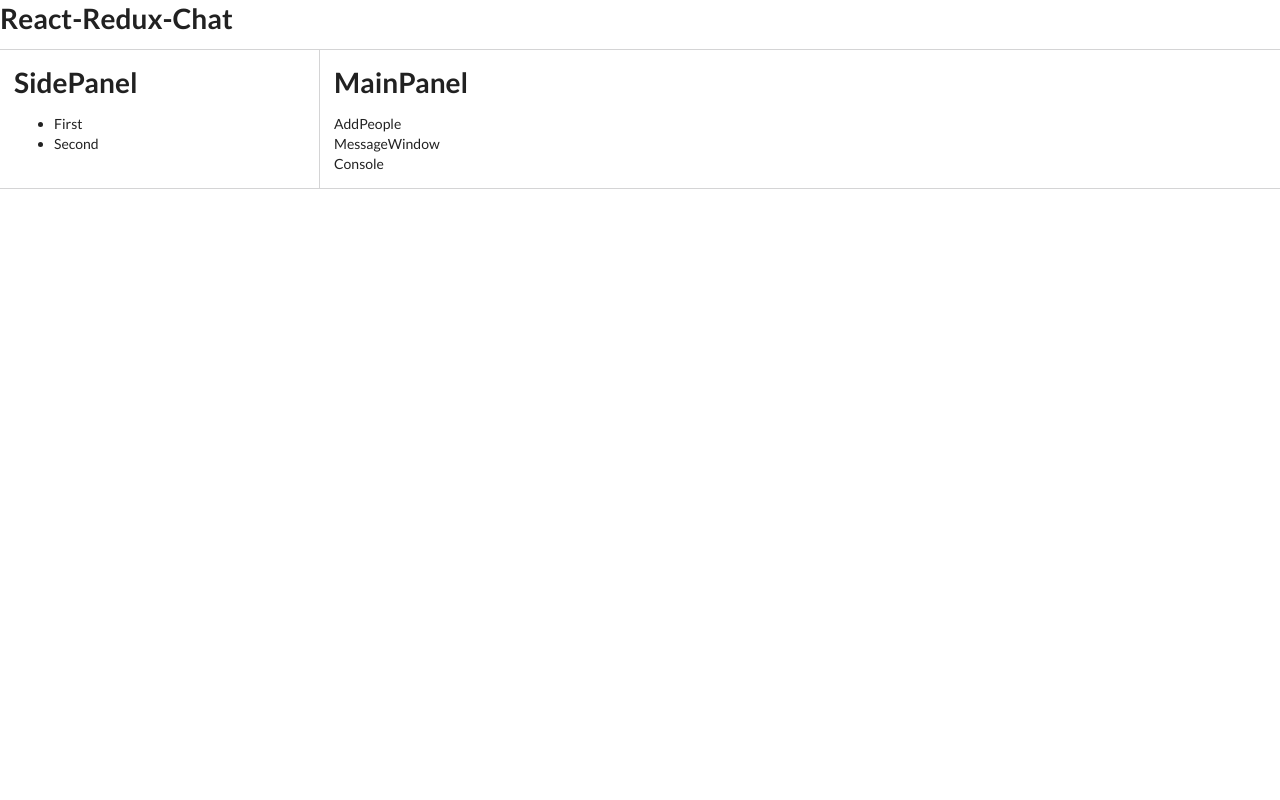
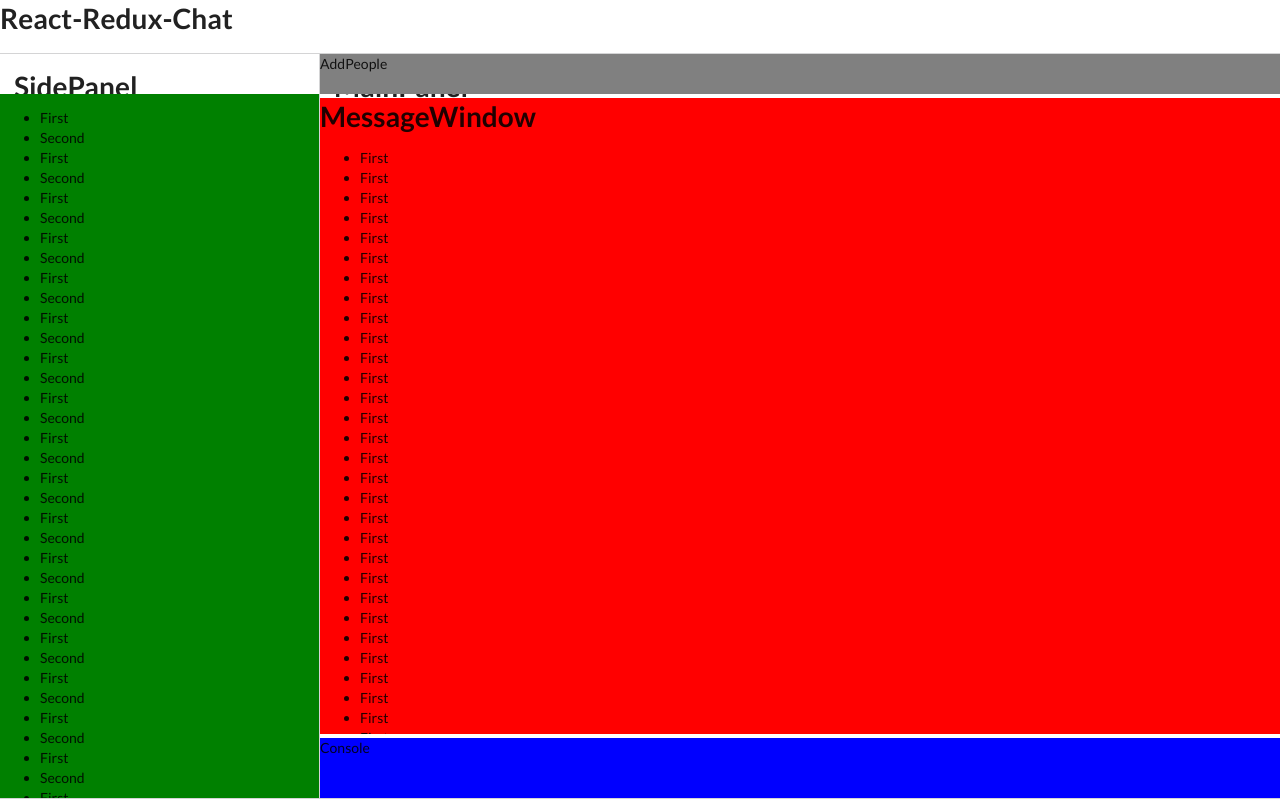
Before and after one commit to piyush-mishra-pm/React-Chat-App, a React (Create React App) app: page / in a window 1280 px wide. Built offline with nearby package versions, Linux system fonts and the light colour scheme.

Commit message:
Layout created

```diff
--- /dev/null
+++ b/src/App.css
@@ -0,0 +1,4 @@
+html,
+body {
+    margin: 0
+}
--- a/src/App.js
+++ b/src/App.js
@@ -2,11 +2,15 @@ import Header from './components/Header';
 import MainPanel from './components/MainPanel';
 import SidePanel from './components/SidePanel';
 
+import './App.css';
+
 function App() {
   return (
     <div>
-      <Header />
-      <div className="ui two column celled grid">
+      <div style={{ height: '5vh' }}>
+        <Header />
+      </div>
+      <div className="ui two column celled grid" style={{ height: '93vh' }}>
         <SidePanel />
         <MainPanel />
       </div>
--- a/src/components/AddPeople.js
+++ b/src/components/AddPeople.js
@@ -1,7 +1,14 @@
 import React from 'react';
 
 function AddPeople() {
-  return <div className="one wide row">AddPeople</div>;
+  return (
+    <div
+      className="one wide row"
+      style={{ backgroundColor: 'grey', right: 0, left: 0, zIndex: 10, position: 'absolute', height: '5vh', top: 0 }}
+    >
+      AddPeople
+    </div>
+  );
 }
 
 export default AddPeople;
--- a/src/components/Console.js
+++ b/src/components/Console.js
@@ -1,7 +1,15 @@
 import React from 'react';
 
 function Console() {
-  return <div className="one wide row">Console</div>;
+  return (
+    <div
+      className="ui container"
+      style={{ backgroundColor: 'blue', right: 0, left: 0, position: 'absolute', height: '7.5vh', bottom: 0 }}
+    >
+      Console
+    </div>
+  );
+
 }
 
 export default Console;
--- a/src/components/MainPanel.js
+++ b/src/components/MainPanel.js
@@ -5,7 +5,7 @@ import Console from './Console';
 
 function MainPanel() {
   return (
-    <div className="eight wide column">
+    <div className="twelve wide column">
       <h1>MainPanel</h1>
       <div className="three row divided grid">
         <AddPeople />
--- a/src/components/MessageWindow.js
+++ b/src/components/MessageWindow.js
@@ -1,7 +1,75 @@
 import React from 'react';
 
 function MessageWindow() {
-  return <div className="ui container">MessageWindow</div>;
+    function renderList() {
+      return (
+        <ul>
+          <li>First</li>
+          <li>First</li>
+          <li>First</li>
+          <li>First</li>
+          <li>First</li>
+          <li>First</li>
+          <li>First</li>
+          <li>First</li>
+          <li>First</li>
+          <li>First</li>
+          <li>First</li>
+          <li>First</li>
+          <li>First</li>
+          <li>First</li>
+          <li>First</li>
+          <li>First</li>
+          <li>First</li>
+          <li>First</li>
+          <li>First</li>
+          <li>First</li>
+          <li>First</li>
+          <li>First</li>
+          <li>First</li>
+          <li>First</li>
+          <li>First</li>
+          <li>First</li>
+          <li>First</li>
+          <li>First</li>
+          <li>First</li>
+          <li>First</li>
+          <li>First</li>
+          <li>First</li>
+          <li>First</li>
+          <li>First</li>
+          <li>First</li>
+          <li>First</li>
+          <li>First</li>
+          <li>First</li>
+          <li>First</li>
+          <li>First</li>
+          <li>First</li>
+          <li>First</li>
+        </ul>
+      );
+    }
+
+    return (
+      <div
+        className="ui container"
+        style={{
+          backgroundColor: 'red',
+          position: 'absolute',
+          zIndex: 10,
+          height: '79.5vh',
+          margin: 0,
+          width: '100%',
+          top: '5.5vh',
+          right: 0,
+          left: 0,
+          overflow: 'auto',
+        }}
+      >
+        <h1>MessageWindow</h1>
+        {renderList()}
+      </div>
+    );
 }
 
 export default MessageWindow;
--- a/src/components/SidePanel.js
+++ b/src/components/SidePanel.js
@@ -4,6 +4,64 @@ function SidePanel() {
   function renderConversations() {
     return (
       <ul>
+        <li>First</li>
+        <li>Second</li>
+        <li>First</li>
+        <li>Second</li>
+        <li>First</li>
+        <li>Second</li>
+        <li>First</li>
+        <li>Second</li>
+        <li>First</li>
+        <li>Second</li>
+        <li>First</li>
+        <li>Second</li>
+        <li>First</li>
+        <li>Second</li>
+        <li>First</li>
+        <li>Second</li>
+        <li>First</li>
+        <li>Second</li>
+        <li>First</li>
+        <li>Second</li>
+        <li>First</li>
+        <li>Second</li>
+        <li>First</li>
+        <li>Second</li>
+        <li>First</li>
+        <li>Second</li>
+        <li>First</li>
+        <li>Second</li>
+        <li>First</li>
+        <li>Second</li>
+        <li>First</li>
+        <li>Second</li>
+        <li>First</li>
+        <li>Second</li>
+        <li>First</li>
+        <li>Second</li>
+        <li>First</li>
+        <li>Second</li>
+        <li>First</li>
+        <li>Second</li>
+        <li>First</li>
+        <li>Second</li>
+        <li>First</li>
+        <li>Second</li>
+        <li>First</li>
+        <li>Second</li>
+        <li>First</li>
+        <li>Second</li>
+        <li>First</li>
+        <li>Second</li>
+        <li>First</li>
+        <li>Second</li>
+        <li>First</li>
+        <li>Second</li>
+        <li>First</li>
+        <li>Second</li>
+        <li>First</li>
+        <li>Second</li>
         <li>First</li>
         <li>Second</li>
       </ul>
@@ -13,7 +71,19 @@ function SidePanel() {
   return (
     <div className="four wide column">
       <h1>SidePanel</h1>
-      {renderConversations()}
+      <div
+        style={{
+          position: 'absolute',
+          top: '5vh',
+          bottom: 0,
+          right: 0,
+          left: 0,
+          backgroundColor: 'green',
+          overflow: 'auto',
+        }}
+      >
+        {renderConversations()}
+      </div>
     </div>
   );
 }
```
